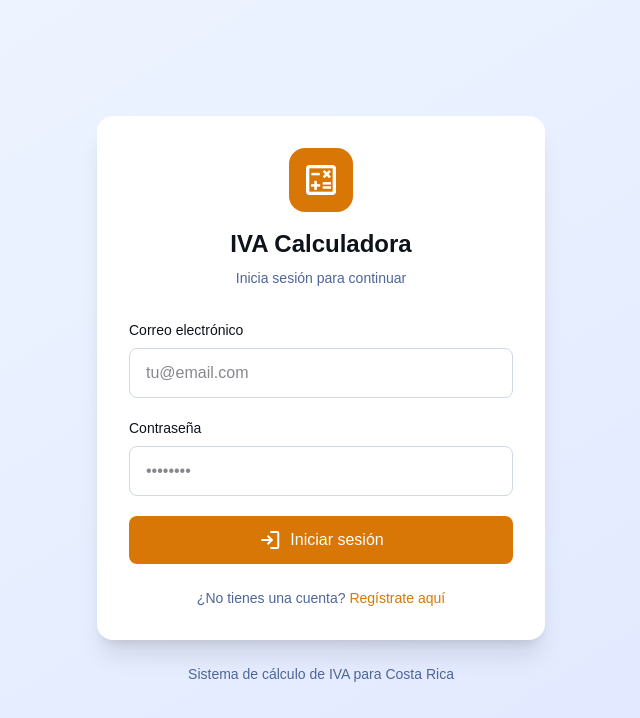
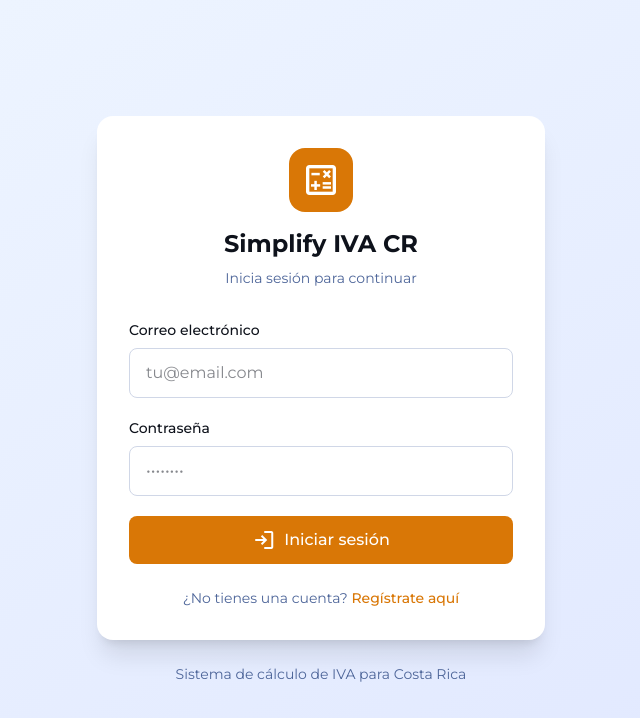
Before and after one commit to KevinArce98/simplify-iva-cr, a Next.js app: page /login in a window 1280 px wide. Shown: the top 718 px of the page, without its empty margins (319-959 px from the left). Built offline with nearby package versions, Linux system fonts and the light colour scheme.

Commit message:
feat: rename application to "Simplify IVA CR" and update related UI components for consistency

```diff
--- a/app/components/sidebar.tsx
+++ b/app/components/sidebar.tsx
@@ -34,7 +34,7 @@ export function Sidebar() {
       <div className="flex flex-col gap-4">
         <div className="flex flex-col px-2">
           <h1 className="text-[#0e121b] text-lg font-bold leading-normal">
-            IVA Calculadora
+            Simplify IVA CR
           </h1>
           <p className="text-[#4d6599] text-sm font-normal leading-normal">
             Costa Rica
--- a/app/globals.css
+++ b/app/globals.css
@@ -17,7 +17,7 @@
   }
 
   body {
-    font-family: var(--font-inter), -apple-system, BlinkMacSystemFont, "Segoe UI", sans-serif;
+    font-family: var(--font-montserrat), -apple-system, BlinkMacSystemFont, "Segoe UI", sans-serif;
   }
 
   .material-symbols-outlined {
@@ -34,8 +34,7 @@
 @theme inline {
   --color-background: var(--background);
   --color-foreground: var(--foreground);
-  --font-sans: var(--font-geist-sans);
-  --font-mono: var(--font-geist-mono);
+  --font-sans: var(--font-montserrat);
 }
 
 @media (prefers-color-scheme: dark) {
@@ -44,9 +43,3 @@
     --foreground: #ededed;
   }
 }
-
-body {
-  background: var(--background);
-  color: var(--foreground);
-  font-family: Arial, Helvetica, sans-serif;
-}
--- a/app/layout.tsx
+++ b/app/layout.tsx
@@ -1,17 +1,18 @@
 import type { Metadata } from "next";
-import { Inter } from "next/font/google";
+import { Montserrat } from "next/font/google";
 import { Providers } from "./providers";
 import "./globals.css";
 
-const inter = Inter({
+const montserrat = Montserrat({
   subsets: ["latin"],
-  variable: "--font-inter",
+  variable: "--font-montserrat",
+  weight: ["300", "400", "500", "600", "700", "800"],
   display: "swap",
 });
 
 export const metadata: Metadata = {
-  title: "IVA Calculadora - Costa Rica",
-  description: "Cálculo mensual de IVA para profesionales independientes",
+  title: "Simplify IVA CR",
+  description: "Cálculo mensual de IVA para profesionales independientes en Costa Rica",
 };
 
 export default function RootLayout({
@@ -27,7 +28,7 @@ export default function RootLayout({
           rel="stylesheet"
         />
       </head>
-      <body className={`${inter.variable} antialiased font-sans`}>
+      <body className={`${montserrat.variable} antialiased font-sans`}>
         <Providers>
           {children}
         </Providers>
--- a/app/login/page.tsx
+++ b/app/login/page.tsx
@@ -48,7 +48,7 @@ export default function LoginPage() {
                 calculate
               </span>
             </div>
-            <h2 className="text-[#0e121b] text-2xl font-bold">IVA Calculadora</h2>
+            <h2 className="text-[#0e121b] text-2xl font-bold">Simplify IVA CR</h2>
             <p className="text-[#4d6599] text-sm mt-2">Inicia sesión para continuar</p>
           </div>
 
--- a/app/page.tsx
+++ b/app/page.tsx
@@ -37,7 +37,7 @@ export default async function HomePage({
         {/* Mobile Header */}
         <div className="md:hidden flex items-center justify-between p-4 bg-white border-b border-[#d0d7e7] sticky top-0 z-10">
           <div className="flex flex-col">
-            <h1 className="text-[#0e121b] text-base font-bold">IVA Calculadora</h1>
+            <h1 className="text-[#0e121b] text-base font-bold">Simplify IVA CR</h1>
           </div>
           <button className="text-[#0e121b]">
             <span className="material-symbols-outlined">menu</span>
```
Also changed, not shown: 1 other file (tests, documents, lock files or other folders).
